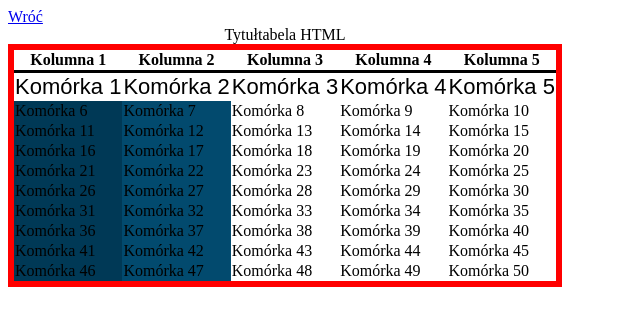
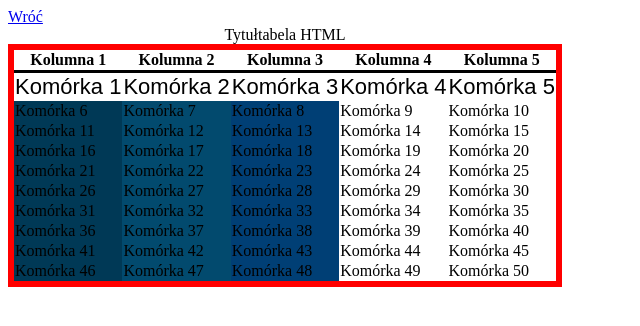
Before and after one commit to piraciarnia/piraciarnias, a plain HTML site: page tabela_Rapacz.html in a window 1280 px wide. Shown: the whole page, without its empty margins (0-640 px from the left). Drawn offline with Linux system fonts and the light colour scheme.

Commit message:
Update table title and cell background colors

```diff
--- a/tabela_Rapacz.html
+++ b/tabela_Rapacz.html
@@ -2,17 +2,14 @@
 <html>
      <head>
           <meta charset="UTF-8">
-          <title>Tabela HTML wykonanie Kowalski 2Fg1</title>
+          <title>Tabela HTML wykonanie Rapacz 2G_gr2</title>
      </head>
      <body>
           <A HREF="index.html"> Wróć </A>
      <table style="border:6px solid red;border-collapse: collapse;">
-<!—szerokość obramowania 6px dla tabeli, styl obramowania  -->
      <caption>Tytułtabela HTML</caption>
-          <!—tytułtabeli -->
      <thead>
           <tr style="border:3px solid black;border-collapse: collapse;">
-<!—obramowanie wiersza -->
           <th>Kolumna 1</th>
           <th>Kolumna 2</th>
           <th>Kolumna 3</th>
@@ -33,7 +30,7 @@
      <tr>
           <td style="background-color: #003956;">Komórka 6</td>
           <td style="background-color: #024a6e;">Komórka 7</td>
-          <td>Komórka 8</td>
+          <td style="background-color: #003F75;">Komórka 8</td>
           <td>Komórka 9</td>
           <td>Komórka 10</td>
      </tr>
@@ -41,7 +38,7 @@
      <tr>
           <td style="background-color: #003956;">Komórka 11</td>
           <td style="background-color: #024a6e;">Komórka 12</td>
-          <td>Komórka 13</td>
+          <td style="background-color: #003F75;">Komórka 13</td>
           <td>Komórka 14</td>
           <td>Komórka 15</td>
      </tr>
@@ -49,7 +46,7 @@
           <tr>
           <td style="background-color: #003956;">Komórka 16</td>
           <td style="background-color: #024a6e;">Komórka 17</td>
-          <td>Komórka 18</td>
+          <td style="background-color: #003F75;">Komórka 18</td>
           <td>Komórka 19</td>
           <td>Komórka 20</td>
      </tr>
@@ -57,7 +54,7 @@
           <tr>
           <td style="background-color: #003956;">Komórka 21</td>
           <td style="background-color: #024a6e;">Komórka 22</td>
-          <td>Komórka 23</td>
+          <td style="background-color: #003F75;">Komórka 23</td>
           <td>Komórka 24</td>
           <td>Komórka 25</td>
      </tr>
@@ -65,7 +62,7 @@
           <tr>
           <td style="background-color: #003956;">Komórka 26</td>
           <td style="background-color: #024a6e;">Komórka 27</td>
-          <td>Komórka 28</td>
+          <td style="background-color: #003F75;">Komórka 28</td>
           <td>Komórka 29</td>
           <td>Komórka 30</td>
      </tr>
@@ -73,7 +70,7 @@
           <tr>
           <td style="background-color: #003956;">Komórka 31</td>
           <td style="background-color: #024a6e;">Komórka 32</td>
-          <td>Komórka 33</td>
+          <td style="background-color: #003F75;">Komórka 33</td>
           <td>Komórka 34</td>
           <td>Komórka 35</td>
      </tr>
@@ -81,7 +78,7 @@
           <tr>
           <td style="background-color: #003956;">Komórka 36</td>
           <td style="background-color: #024a6e;">Komórka 37</td>
-          <td>Komórka 38</td>
+          <td style="background-color: #003F75;">Komórka 38</td>
           <td>Komórka 39</td>
           <td>Komórka 40</td>
      </tr>
@@ -89,7 +86,7 @@
           <tr>
           <td style="background-color: #003956;">Komórka 41</td>
           <td style="background-color: #024a6e;">Komórka 42</td>
-          <td>Komórka 43</td>
+          <td style="background-color: #003F75;">Komórka 43</td>
           <td>Komórka 44</td>
           <td>Komórka 45</td>
      </tr>
@@ -97,7 +94,7 @@
           <tr>
           <td style="background-color: #003956;">Komórka 46</td>
           <td style="background-color: #024a6e;">Komórka 47</td>
-          <td>Komórka 48</td>
+          <td style="background-color: #003F75;">Komórka 48</td>
           <td>Komórka 49</td>
           <td>Komórka 50</td>
      </tr>
```
